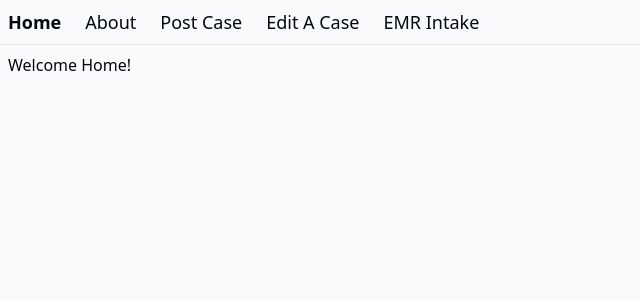
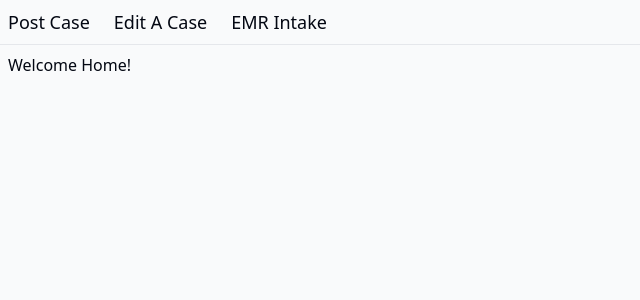
Before and after one commit to pdevito3/pc-sandbox, a React (Vite) app: page / in a window 1280 px wide. Shown: the top 300 px of the page, without its empty margins (0-640 px from the left). Built offline with nearby package versions, Linux system fonts and the light colour scheme.

Commit message:
remove routes

```diff
--- a/src/routes/__root.tsx
+++ b/src/routes/__root.tsx
@@ -9,23 +9,6 @@ function RootComponent() {
   return (
     <>
       <div className="p-2 flex gap-6 text-lg">
-        <Link
-          to="/"
-          activeProps={{
-            className: "font-bold",
-          }}
-          activeOptions={{ exact: true }}
-        >
-          Home
-        </Link>{" "}
-        <Link
-          to="/about"
-          activeProps={{
-            className: "font-bold",
-          }}
-        >
-          About
-        </Link>
         <Link
           to="/postcase"
           activeProps={{
```
